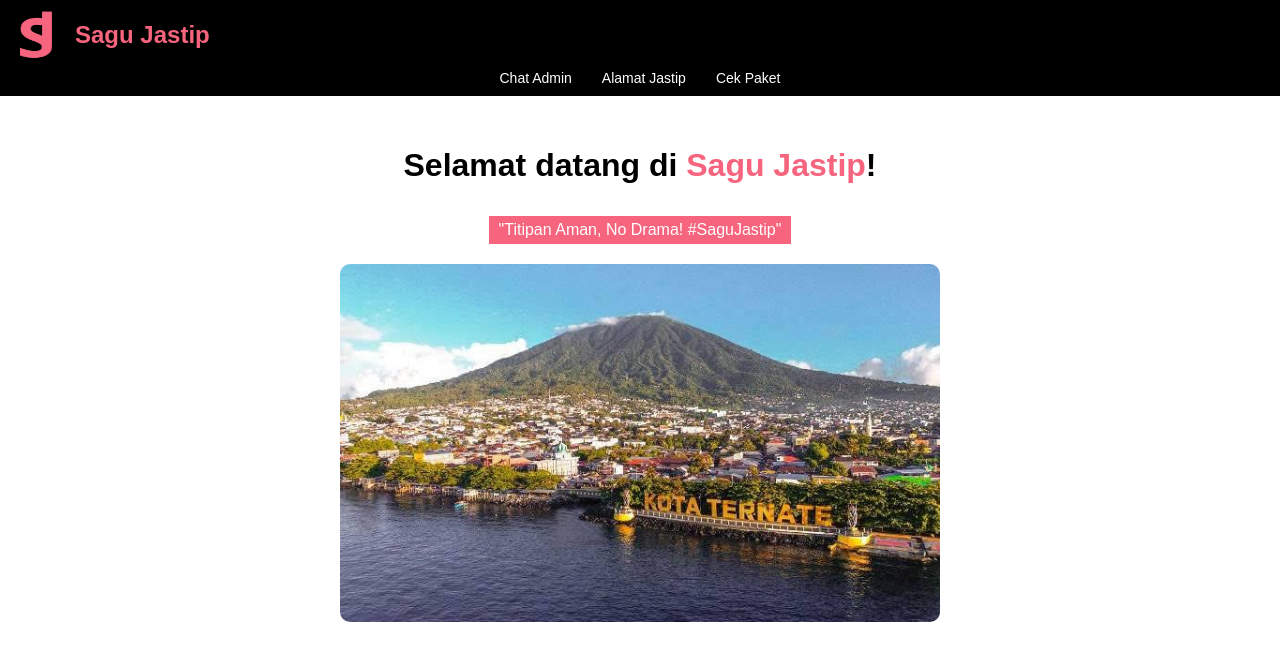
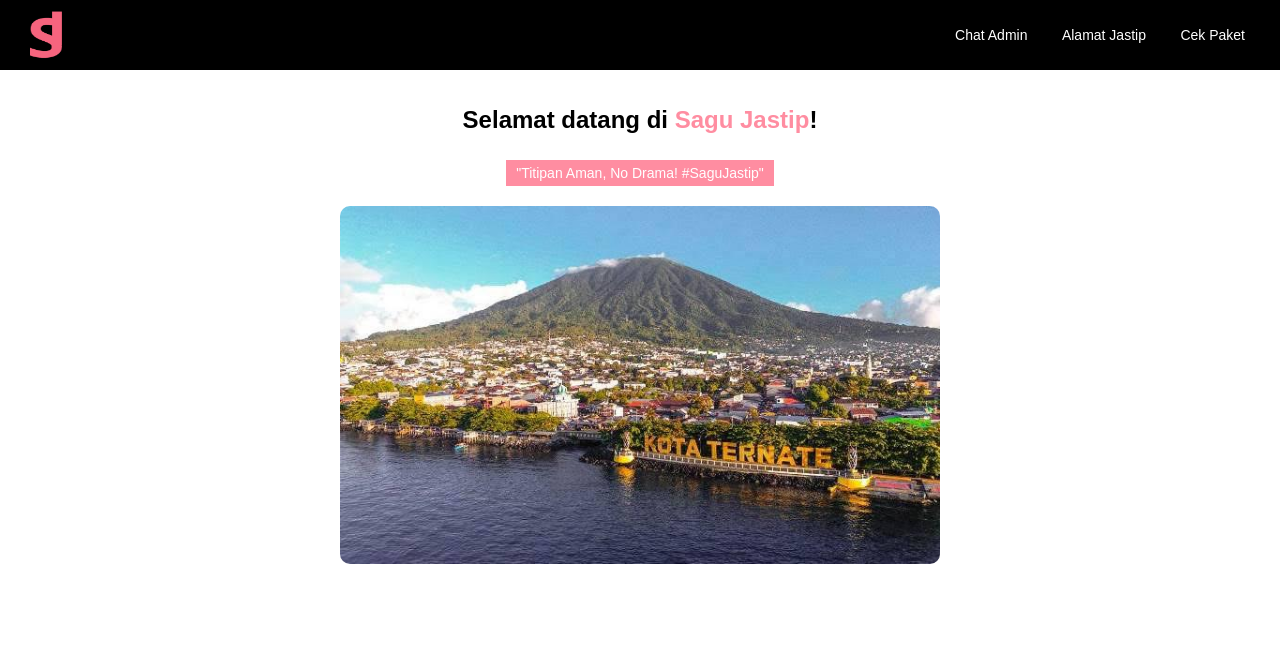
Before and after one commit to GohuJastip/abc, a plain HTML site: page index.html in a window 1280 px wide. Drawn offline with Linux system fonts and the light colour scheme.

Commit message:
Update index.html

```diff
--- a/index.html
+++ b/index.html
@@ -11,42 +11,27 @@
             padding: 0;
             background-color: #ffffff;
         }
-        /* Header */
-        .header-container {
-            display: flex;
-            align-items: center;
-            background-color: #000;
-            color: #f6647e; /* Sesuaikan dengan warna logo */
-            padding: 10px;
-            text-align: left;
-        }
-        .logo {
-            width: 55px;
-            height: 50px;
-            margin-right: 10px; /* Memberi jarak antara logo dan teks */
-        }
-        .header-text {
-            font-size: 24px;
-            font-weight: bold;
-            color: #f6647e; /* Sesuaikan dengan warna logo */
-        }
         /* Navbar */
         .navbar {
             display: flex;
-            justify-content: center;
+            justify-content: space-between; /* Membuat elemen tersebar di kiri dan kanan */
+            align-items: center; /* Vertikal center untuk logo dan teks */
             background-color: #000;
-            padding: 10px 0;
-            position: relative; /* Untuk memanipulasi posisi */
-            top: -10px; /* Geser navbar ke atas */
+            padding: 10px 20px;
         }
         .navbar a {
             color: #ffffff;
             margin: 0 15px;
             text-decoration: none;
-            font-size: 14px;
+            font-size: 14px; /* Ukuran font lebih kecil */
         }
         .navbar a:hover {
             text-decoration: underline;
+        }
+        .logo {
+            width: 55px;
+            height: 50px;
+            margin-right: 20px; /* Memberikan jarak antara logo dan link */
         }
         /* Content */
         .content {
@@ -54,19 +39,19 @@
             padding: 20px;
         }
         .content h1 {
-            font-size: 32px;
+            font-size: 24px; /* Ukuran font lebih kecil untuk h1 */
             color: #000;
         }
         .content h1 span {
-            color: #f6647e;
+            color: #ff8da1;
         }
         .tagline {
-            background-color: #f6647e;
+            background-color: #ff8da1;
             color: #ffffff;
             padding: 5px 10px;
             display: inline-block;
             margin-top: 10px;
-            font-size: 16px;
+            font-size: 14px; /* Ukuran font lebih kecil untuk tagline */
         }
         .image-container {
             text-align: center;
@@ -81,17 +66,17 @@
 </head>
 <body>
 
-    <!-- Header -->
-    <div class="header-container">
+    <!-- Navbar with Logo -->
+    <div class="navbar">
+        <!-- Logo -->
         <img src="SG.png" alt="Logo Sagu Jastip" class="logo">
-        <div class="header-text">Sagu Jastip</div>
-    </div>
 
-    <!-- Navbar -->
-    <div class="navbar">
-        <a href="#">Chat Admin</a>
-        <a href="#">Alamat Jastip</a>
-        <a href="#">Cek Paket</a>
+        <!-- Menu items (pindah ke kanan) -->
+        <div>
+            <a href="#">Chat Admin</a>
+            <a href="#">Alamat Jastip</a>
+            <a href="#">Cek Paket</a>
+        </div>
     </div>
 
     <!-- Content -->
```
